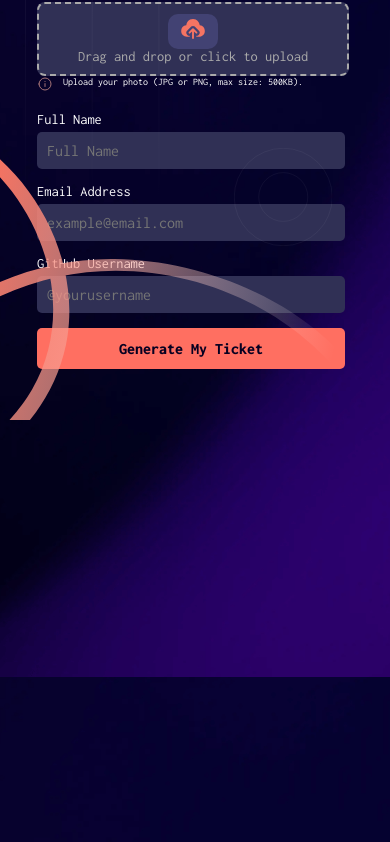
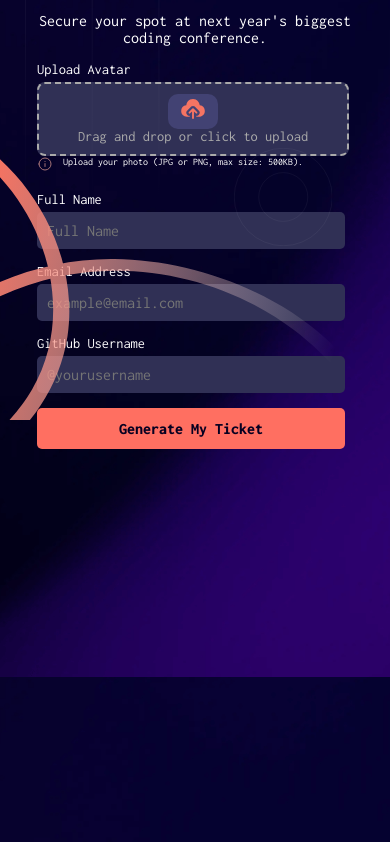
Before and after one commit to Emmytweg/coding-conference, a plain HTML site: page index.html in a window 390 px wide. Shown: the part 358-1200 px from the top of the page. Drawn offline with Linux system fonts and the light colour scheme.

Commit message:
Update style.css

```diff
--- a/style.css
+++ b/style.css
@@ -391,7 +391,7 @@ margin-left: 5em;
                 padding-left: 5%;
             }
             .container{
-                top: 0;
+                top: 5em;
                 max-width: 400px;
                 width: 90%;
                 /* padding: 0; */
```
